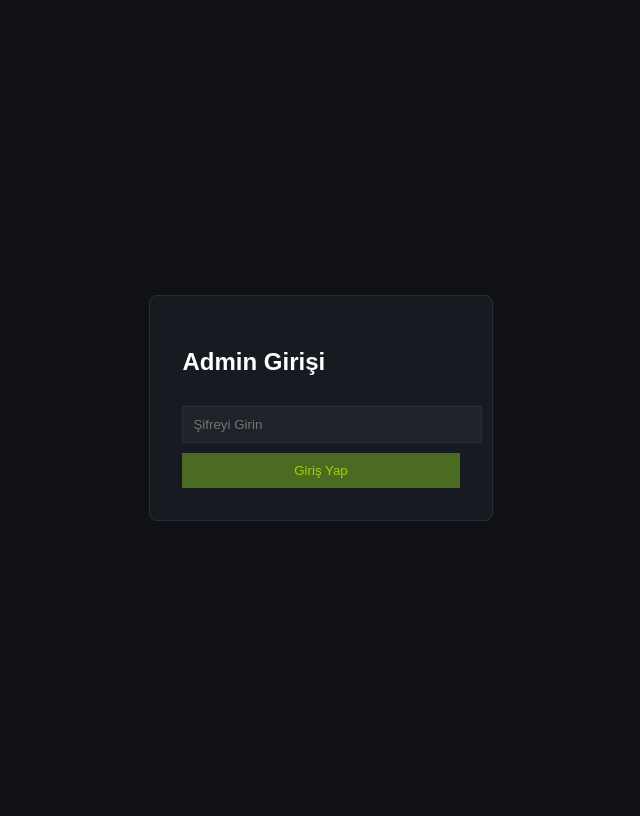
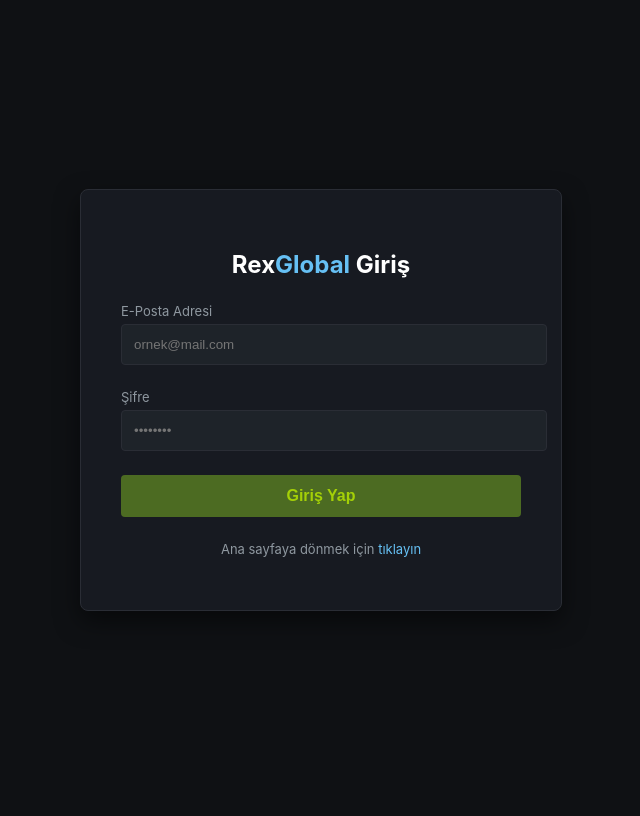
Before and after one commit to yetenozkan4/RexGlobal, a Flask app: page /login in a window 1280 px wide. Shown: the whole page, without its empty margins (319-959 px from the left). After the commit the page ends 611 px from the top, so only its background shows below. Run offline with Flask 3, Linux system fonts and the light colour scheme.

Commit message:
Update login.html

```diff
--- a/templates/login.html
+++ b/templates/login.html
@@ -2,19 +2,85 @@
 <html lang="tr">
 <head>
     <meta charset="UTF-8">
-    <title>RexGlobal - Giriş</title>
+    <title>Giriş Yap — RexGlobal</title>
     <style>
-        body { background: #0f1114; color: white; font-family: sans-serif; display: flex; justify-content: center; align-items: center; height: 100vh; }
-        .login-box { background: #171a21; padding: 2rem; border-radius: 8px; border: 1px solid #2a2d35; }
-        input { width: 100%; padding: 10px; margin: 10px 0; background: #1e2329; border: 1px solid #2a2d35; color: white; }
-        button { width: 100%; padding: 10px; background: #4c6b22; color: #a4d007; border: none; cursor: pointer; }
+        body {
+            background: #0f1114;
+            color: white;
+            font-family: -apple-system, BlinkMacSystemFont, 'Segoe UI', Roboto, sans-serif;
+            display: flex;
+            justify-content: center;
+            align-items: center;
+            height: 100vh;
+            margin: 0;
+        }
+        .login-box {
+            background: #171a21;
+            padding: 2.5rem;
+            border-radius: 8px;
+            border: 1px solid #2a2d35;
+            width: 100%;
+            max-width: 400px;
+            box-shadow: 0 10px 25px rgba(0,0,0,0.5);
+        }
+        .login-box h2 {
+            margin-bottom: 1.5rem;
+            font-size: 24px;
+            color: #fff;
+            text-align: center;
+        }
+        .login-box h2 span { color: #66c0f4; }
+
+        label { display: block; font-size: 13px; color: #8f98a0; margin-bottom: 5px; }
+
+        input {
+            width: 100%;
+            padding: 12px;
+            margin-bottom: 1.5rem;
+            background: #1e2329;
+            border: 1px solid #2a2d35;
+            color: white;
+            border-radius: 4px;
+            outline: none;
+            transition: border-color 0.2s;
+        }
+        input:focus { border-color: #66c0f4; }
+
+        button {
+            width: 100%;
+            padding: 12px;
+            background: #4c6b22;
+            color: #a4d007;
+            border: none;
+            cursor: pointer;
+            font-weight: bold;
+            font-size: 16px;
+            border-radius: 4px;
+            transition: background 0.2s;
+        }
+        button:hover { background: #5a7a28; }
+
+        .footer-links { margin-top: 1.5rem; text-align: center; font-size: 13px; color: #8f98a0; }
+        .footer-links a { color: #66c0f4; text-decoration: none; }
     </style>
 </head>
 <body>
-    <form class="login-box" method="POST" action="/login">
-        <h2>Admin Girişi</h2>
-        <input type="password" name="password" placeholder="Şifreyi Girin" required>
-        <button type="submit">Giriş Yap</button>
-    </form>
+    <div class="login-box">
+        <form method="POST" action="/login">
+            <h2>Rex<span>Global</span> Giriş</h2>
+
+            <label>E-Posta Adresi</label>
+            <input type="email" name="email" placeholder="ornek@mail.com" required>
+
+            <label>Şifre</label>
+            <input type="password" name="password" placeholder="••••••••" required>
+
+            <button type="submit">Giriş Yap</button>
+        </form>
+
+        <div class="footer-links">
+            <p>Ana sayfaya dönmek için <a href="/">tıklayın</a></p>
+        </div>
+    </div>
 </body>
 </html>
```
